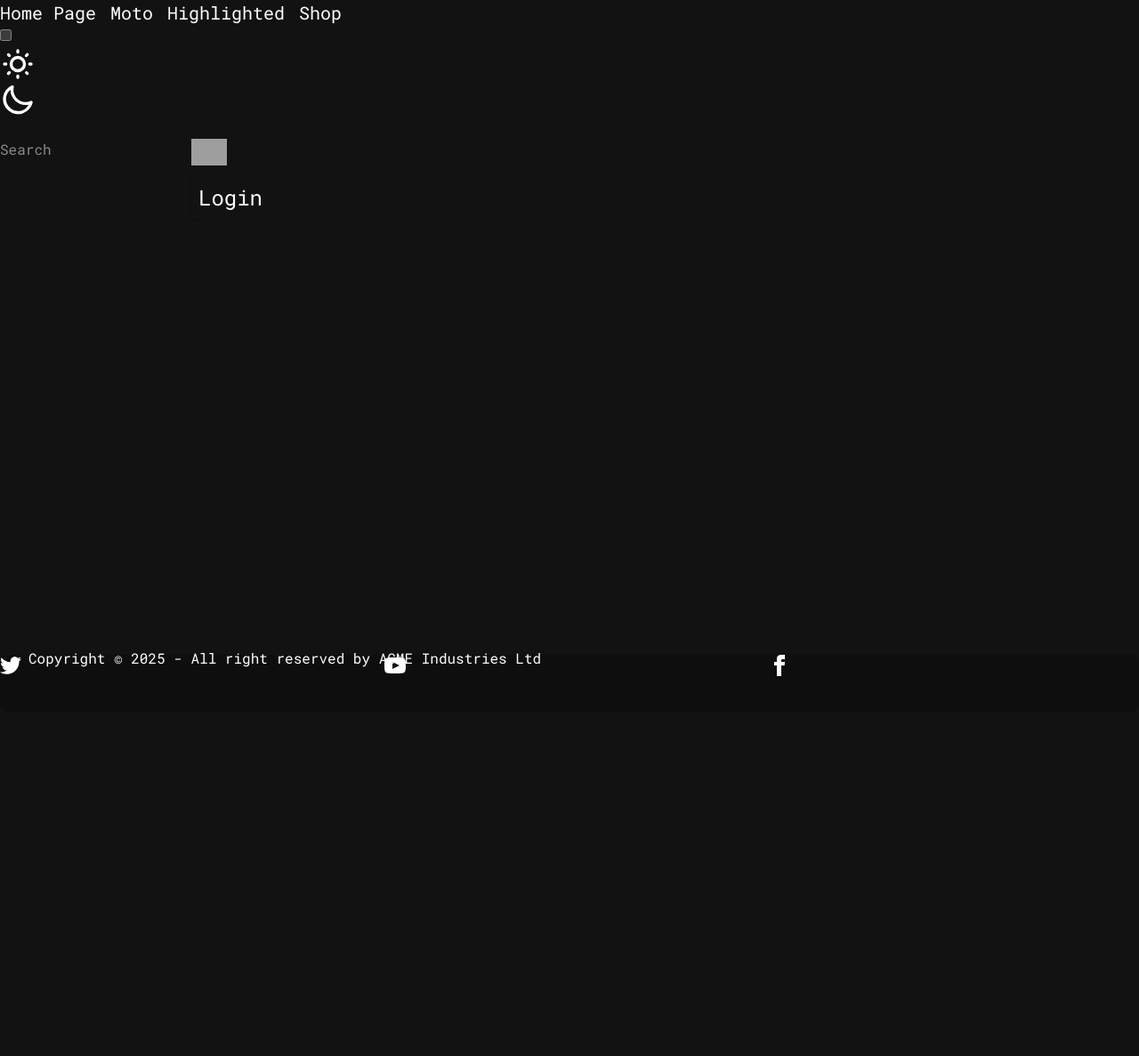
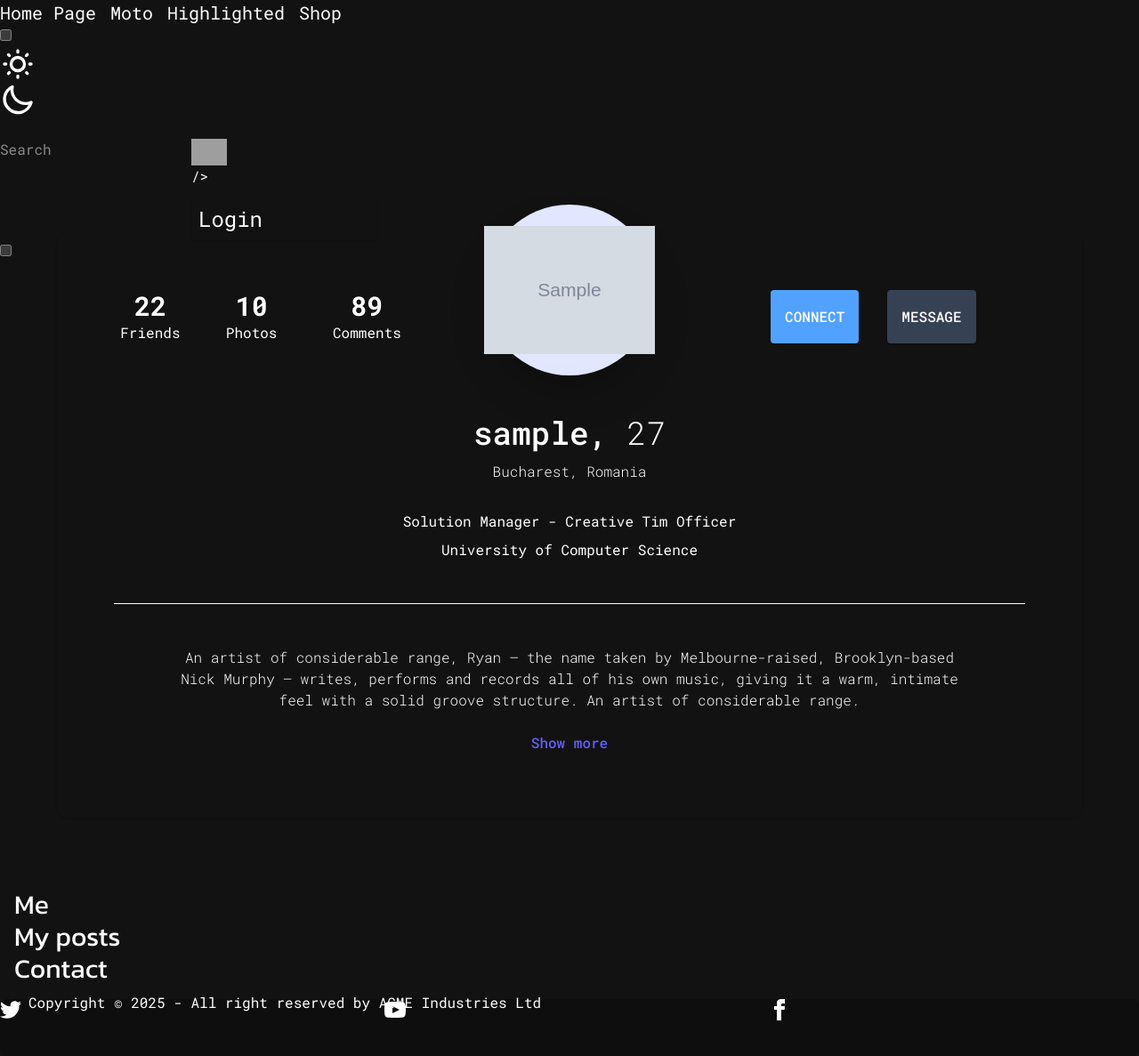
Before and after one commit to Fenix2911/CarForum, a Django app: a page that uses templates/base.html in a window 1280 px wide. Shown: the whole page at 89% size. Before the commit the page ends 760 px from the top, so only its background shows below. Run offline with Django 5.2, Linux system fonts and the light colour scheme; tables that the repository leaves empty hold one stand-in row (values such as "Sample post"); grey boxes marked "Sample" are stand-in pictures; some libraries are stand-ins or nearby versions; grey boxes are pictures that could not be loaded.

Commit message:
Profile view | settings | base fixed for anon users

```diff
--- a/CarForum/settings.py
+++ b/CarForum/settings.py
@@ -140,5 +140,5 @@ STATICFILES_FINDERS = [
 ]
 LOGIN_URL = "/login/"
 
-LOGIN_REDIRECT_URL = "/"
+LOGIN_REDIRECT_URL = "/profile/"
 LOGOUT_REDIRECT_URL = "/"
--- a/forum/templates/forum/profile.html
+++ b/forum/templates/forum/profile.html
@@ -1,5 +1,96 @@
-{% extends 'base.html' %}
-
-{% block main %}
-
+{% extends 'base.html' %} {% block title %}Jakub Kuc - Profile{% endblock %}
+{%block drawer%}
+<label for="my-drawer-2" class="btn rounded-2xl drawer-button lg:hidden">
+  Navigation
+</label>
+{% endblock %} {% block main%}
+<div class="drawer lg:drawer-open">
+  <input id="my-drawer-2" type="checkbox" class="drawer-toggle" />
+  <div class="drawer-content flex flex-col items-center justify-center">
+    <div class="p-8 md:p-16">
+      <div
+        class="p-16 bg-neutral text-neutral-content shadow mt-8 lg:-mt-24 rounded-xl"
+      >
+        <div class="grid grid-cols-1 md:grid-cols-3">
+          <div
+            class="grid grid-cols-3 text-center order-last space-x-8 md:order-first mt-20 md:mt-0"
+          >
+            <div>
+              <p class="font-bold text-3xl">22</p>
+              <p class="text-secondary">Friends</p>
+            </div>
+            <div>
+              <p class="font-bold text-3xl">10</p>
+              <p class="text-secondary">Photos</p>
+            </div>
+            <div>
+              <p class="font-bold text-3xl">89</p>
+              <p class="text-secondary">Comments</p>
+            </div>
+          </div>
+          <div class="relative">
+            <div
+              class="w-48 h-48 bg-indigo-100 mx-auto rounded-full shadow-2xl absolute inset-x-0 top-0 -mt-24 flex items-center justify-center text-indigo-500"
+            >
+              <div class="avatar">
+                <div class="w-48 rounded-full my-4 lg:w-48">
+                  <img src="{{ profile.avatar.url }}" loading="lazy" />
+                </div>
+              </div>
+            </div>
+          </div>
+          <div
+            class="space-x-8 flex justify-between mt-32 md:mt-0 md:justify-center"
+          >
+            <button
+              class="py-2 px-4 uppercase rounded bg-blue-400 hover:bg-blue-500 shadow hover:shadow-lg font-medium transition transform hover:-translate-y-0.5"
+            >
+              Connect
+            </button>
+            <button
+              class="py-2 px-4 uppercase rounded bg-gray-700 hover:bg-gray-800 shadow hover:shadow-lg font-medium transition transform hover:-translate-y-0.5"
+            >
+              Message
+            </button>
+          </div>
+        </div>
+        <div class="mt-20 text-center border-b pb-12">
+          <h1 class="text-4xl font-medium">
+            {{ profile.username}},
+            <span class="font-light">27</span>
+          </h1>
+          <p class="font-light mt-3">Bucharest, Romania</p>
+          <p class="mt-8">Solution Manager - Creative Tim Officer</p>
+          <p class="mt-2">University of Computer Science</p>
+        </div>
+        <div class="mt-12 flex flex-col justify-center">
+          <p class="text-center font-light lg:px-16">
+            An artist of considerable range, Ryan — the name taken by
+            Melbourne-raised, Brooklyn-based Nick Murphy — writes, performs and
+            records all of his own music, giving it a warm, intimate feel with a
+            solid groove structure. An artist of considerable range.
+          </p>
+          <button class="text-indigo-500 py-2 px-4 font-medium mt-4">
+            Show more
+          </button>
+        </div>
+      </div>
+    </div>
+    <label for="my-drawer-2" class="btn btn-primary drawer-button lg:hidden">
+      Open drawer
+    </label>
+  </div>
+  <div class="drawer-side">
+    <label for="my-drawer-2" aria-label="close sidebar" class="drawer-overlay">
+    </label>
+    <ul
+      class="menu bg-base-200 text-base-content min-h-full w-48 p-4 justify-center items-center font-[Kanit] text-3xl lg:w-64"
+    >
+      <!-- Sidebar content here -->
+      <li><a href="#">Me</a></li>
+      <li><a href="#experience">My posts</a></li>
+      <li><a href="#contact">Contact</a></li>
+    </ul>
+  </div>
+</div>
 {% endblock %}
--- a/forum/views.py
+++ b/forum/views.py
@@ -51,7 +51,10 @@ class UserLoginView(LoginView):
     redirect_authenticated_user = True
 
     def get_success_url(self):
-        return reverse_lazy("home")  # Zmień na swój URL po zalogowaniu
+        username = self.request.user.username
+        return reverse_lazy(
+            "profile", kwargs={"username": username}
+        )  # Zmień na swój URL po zalogowaniu
 
 
 class UserLogoutView(LogoutView):
--- a/templates/base.html
+++ b/templates/base.html
@@ -136,10 +136,23 @@
               class="btn btn-ghost btn-circle avatar"
             >
               <div class="w-10 rounded-full">
+                {% if not user.is_authenticated %}
                 <img
-                  alt="Tailwind CSS Navbar component"
-                  src="https://img.daisyui.com/images/stock/photo-1534528741775-53994a69daeb.webp"
+                  src="/media/images/hero.png"
+                  class="rounded-circle"
+                  height="35"
+                  alt=""
+                  loading="lazy"
                 />
+                {% else %}
+                <img
+                  src="{{ user.avatar.url }}"
+                  class="rounded-circle"
+                  height="35"
+                  alt="{{ user.username }}"
+                  loading="lazy"
+                />
+                {% endif %} />
               </div>
             </div>
 
@@ -157,7 +170,13 @@
                   <span class="badge">New</span>
                 </a>
               </li>
-              <li><a class="justify-between lg:text-2xl">Settings</a></li>
+              <li>
+                <a
+                  class="btn btn-ghost font-normal justify-between lg:text-2xl"
+                  disabled="disabled"
+                  >Settings</a
+                >
+              </li>
               <form method="post" action="{% url 'logout' %}">
                 {% csrf_token %}
                 <li>
```
